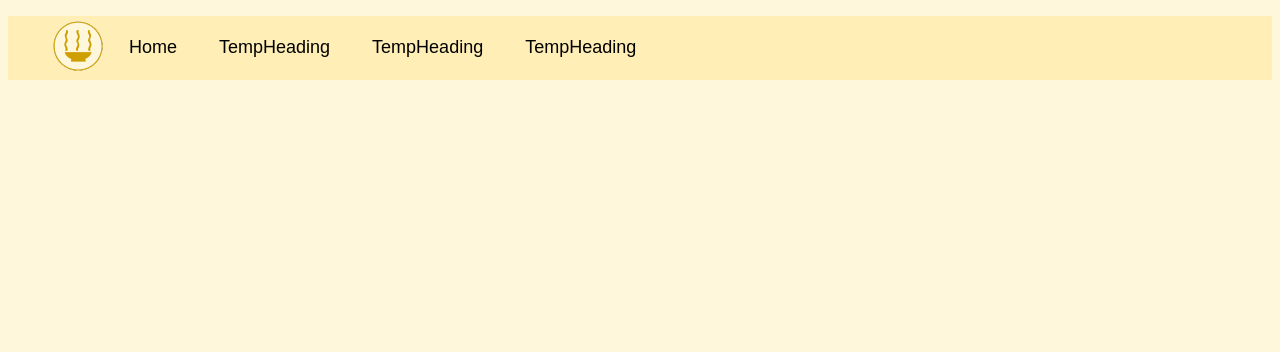
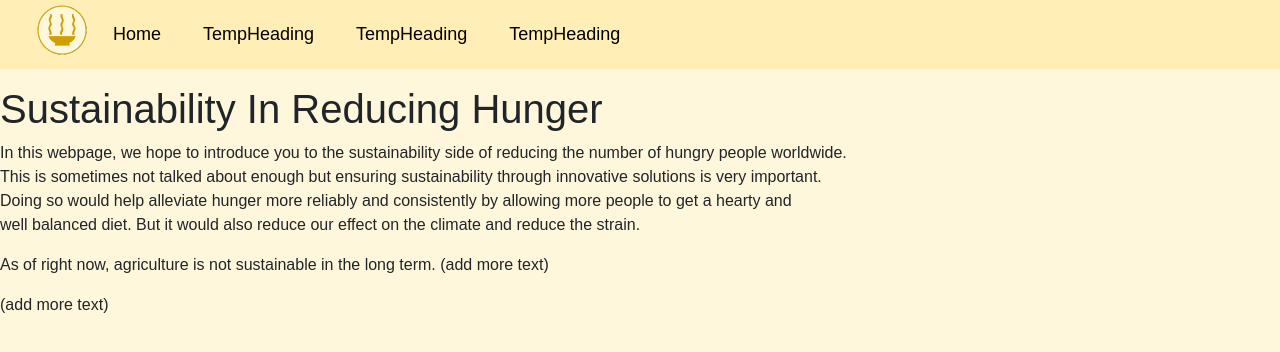
Before and after one commit to Aven-Lee-Fox/WDD-CA2-AHA-Web, a plain HTML site: page yaroslavHTML/sustainablity1.html in a window 1280 px wide. Drawn offline with nearby package versions, Linux system fonts and the light colour scheme.

Commit message:
Added more text to the sustainability html, fixed a typo in the shared CSS and added github usernames to README for easier identification.

```diff
--- a/sharedStyleSheet.css
+++ b/sharedStyleSheet.css
@@ -137,7 +137,7 @@ font-family: "Rubik", sans-serif;
 .charity{
 
     width: 50%;
-    length: 9%;
+    height: 9%;
 }
 
 .link{
--- a/yaroslavHTML/sustainablity1.html
+++ b/yaroslavHTML/sustainablity1.html
@@ -1,6 +1,8 @@
 <!DOCTYPE html>
 <html>
     <head>
+        <link href="https://cdn.jsdelivr.net/npm/bootstrap@5.3.3/dist/css/bootstrap.min.css" rel="stylesheet">
+        <meta name="viewport" content="width=device-width, initial-scale=1">
         <title>[Insert Title]</title>
         <link href="../sharedStyleSheet.css" rel="stylesheet">
     </head>
@@ -24,5 +26,20 @@
                 </li>
             </ul>
         </div>
+        <div>
+            <h1>Sustainability In Reducing Hunger</h1>
+            <p>
+                In this webpage, we hope to introduce you to the sustainability side of reducing the number of hungry people worldwide.<br>
+                This is sometimes not talked about enough but ensuring sustainability through innovative solutions is very important.<br>
+                Doing so would help alleviate hunger more reliably and consistently by allowing more people to get a hearty and<br>
+                well balanced diet. But it would also reduce our effect on the climate and reduce the strain.
+            </p>
+            <p>
+                As of right now, agriculture is not sustainable in the long term. (add more text)
+            </p>
+            <p>
+                (add more text)
+            </p>
+        </div>
     </body>
 </html>
```
Also changed, not shown: 1 other file.
